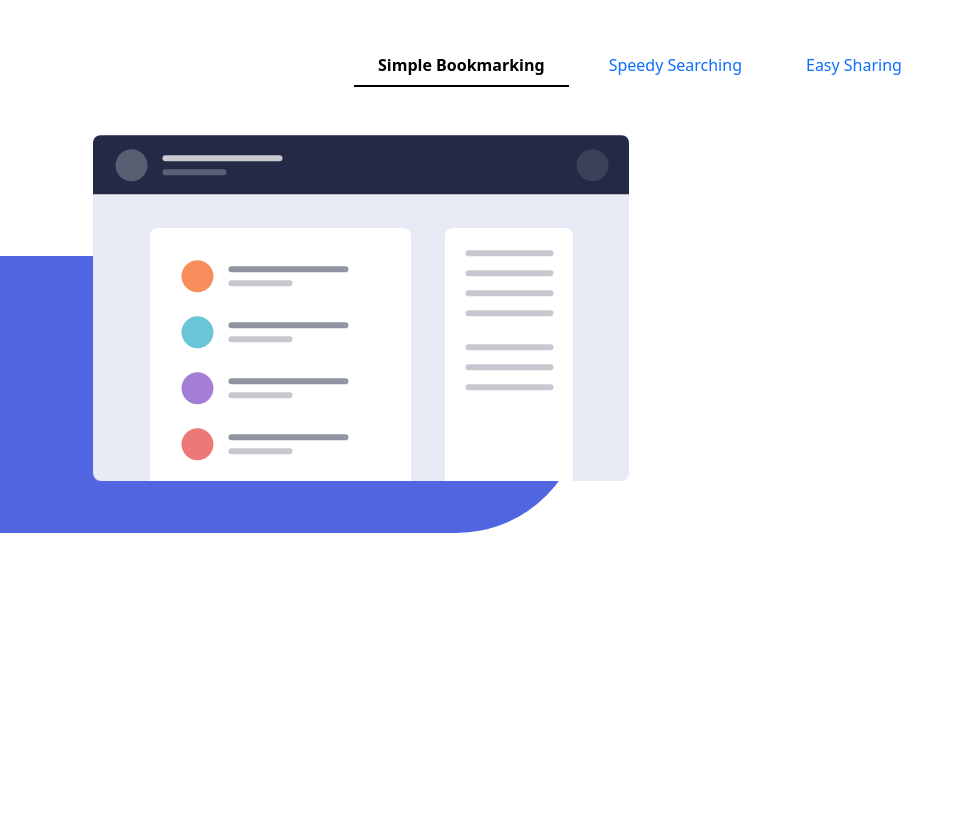
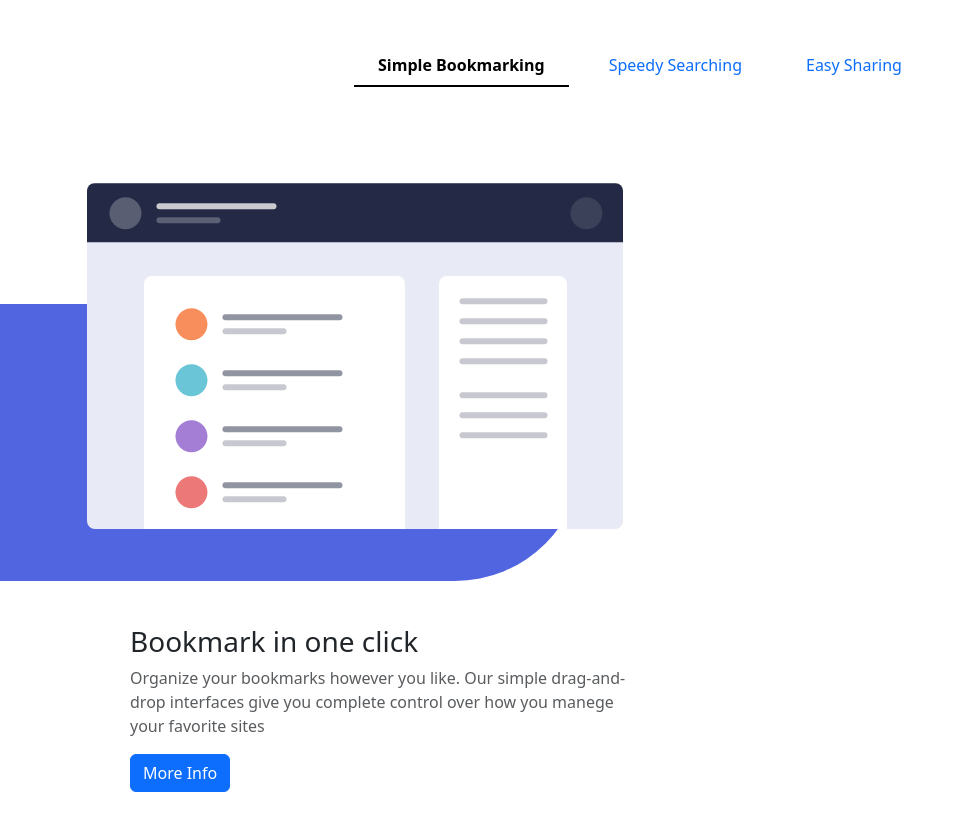
Before and after one commit to deuvede24/IT-Academy-Angular-Sprint1.2, a website: page index.html in a window 1280 px wide. Shown: the part 744-1574 px from the top of the page, without its empty margins (0-964 px from the left). Before the commit the page ends 1277 px from the top, so only its background shows below. Drawn offline with nearby package versions, Linux system fonts and the light colour scheme.

Commit message:
imagen izquierda

```diff
--- a/index.html
+++ b/index.html
@@ -92,10 +92,34 @@
       </div>
     </div>
 
-    <div class="col-12 col-md-6 order-1 order-md-2 my-5 text-center position-relative">
-      <img src="./img/Imagenes/illustration-features-tab-1.svg" class="img-fluid" alt="illustration hero" />
-      <div class="blue-left-shadow"></div>
+    <div class="row mb-5">
+      <div class="col">
+        <div class="row mt-5 align-items-center">
+          <div class="col-12 col-md-6 order-1 order-md-2 my-5 text-center position-relative">
+            <img src="./img/Imagenes/illustration-features-tab-1.svg" class="img-fluid" alt="illustration hero" />
+            <div class="blue-left-shadow"></div>
+          </div>
+        </div>
+        <div class="col-12 col-md-6 my-5 ps-md-5">
+          <div class="text-center text-md-start ">
+              <h3>Bookmark in one click</h3>
+              <p class="text-body-secondary mt-3,">Organize your bookmarks however you
+                  like. Our simple
+                  drag-and-drop interfaces give you complete control over how you manege your
+                  favorite sites
+              </p>
+              <a href="#" class="btn btn-primary">More Info</a>
+          </div>
+      </div>
+      </div>
     </div>
+
+
+        <div class="row justify-content-right">
+
+        </div>
+
+
 
   </main>
   <script src="./node_modules/bootstrap/dist/js/bootstrap.min.js"></script>
```
